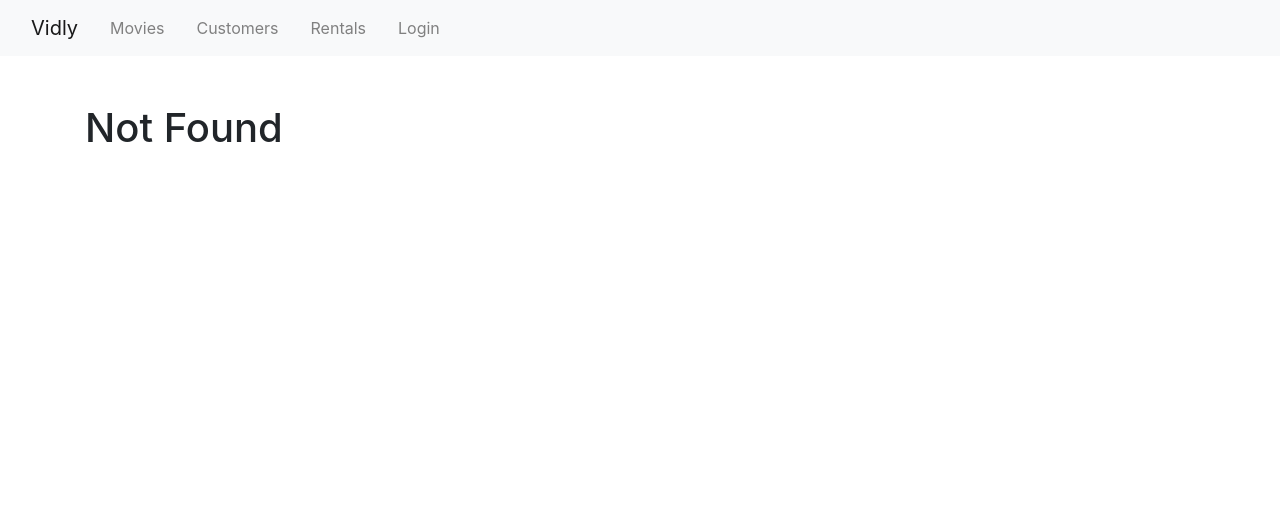
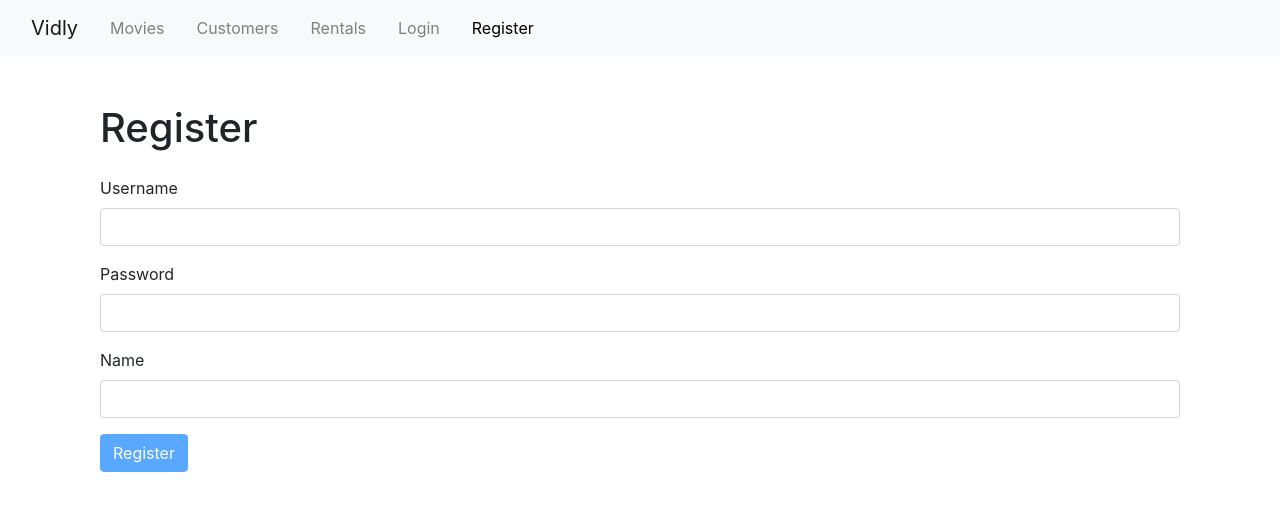
Before and after one commit to mrhpn/react--vidly, a React (Create React App) app: page /register in a window 1280 px wide. Before the commit this address led to /not-found. Shown: the top 510 px of the page. Built offline with nearby package versions, Linux system fonts and the light colour scheme.

Commit message:
added register form

```diff
--- a/src/App.js
+++ b/src/App.js
@@ -8,6 +8,7 @@ import Rentals from './components/rentals';
 import NotFound from './components/notFound';
 import Login from './components/login';
 import LoginFunc from './components/loginFunc';
+import Register from './components/register';
 
 import './App.css';
 
@@ -17,6 +18,7 @@ function App() {
       <NavBar />
       <main className="container mt-5">
         <Switch>
+          <Route path="/register" component={Register} />
           <Route path="/login" component={Login} />
           {/* <Route path="/login" component={LoginFunc} /> */}
           <Route path="/movies/:id" component={MovieDetails} />
--- a/src/components/navBar.jsx
+++ b/src/components/navBar.jsx
@@ -32,6 +32,9 @@ const NavBar = () => {
           <NavLink to="/login" className="nav-item nav-link">
             Login
           </NavLink>
+          <NavLink to="/register" className="nav-item nav-link">
+            Register
+          </NavLink>
         </div>
       </div>
     </nav>
--- /dev/null
+++ b/src/components/register.jsx
@@ -0,0 +1,37 @@
+import React from 'react';
+import Joi from 'joi-browser';
+
+import Form from './common/form';
+
+class Register extends Form {
+  state = {
+    data: { username: '', password: '', name: '' },
+    errors: {},
+  };
+
+  schema = {
+    username: Joi.string().email().required().label('Username'),
+    password: Joi.string().min(5).max(30).required().label('Password'),
+    name: Joi.string().required().label('Name'),
+  };
+
+  doSubmit = () => {
+    console.log('submitted');
+  };
+
+  render() {
+    return (
+      <div className="container">
+        <h1>Register</h1>
+        <form onSubmit={this.handleSubmit} className="mt-4">
+          {this.renderInput('username', 'Username')}
+          {this.renderInput('password', 'Password', 'password')}
+          {this.renderInput('name', 'Name')}
+          {this.renderButton('Register')}
+        </form>
+      </div>
+    );
+  }
+}
+
+export default Register;
```
